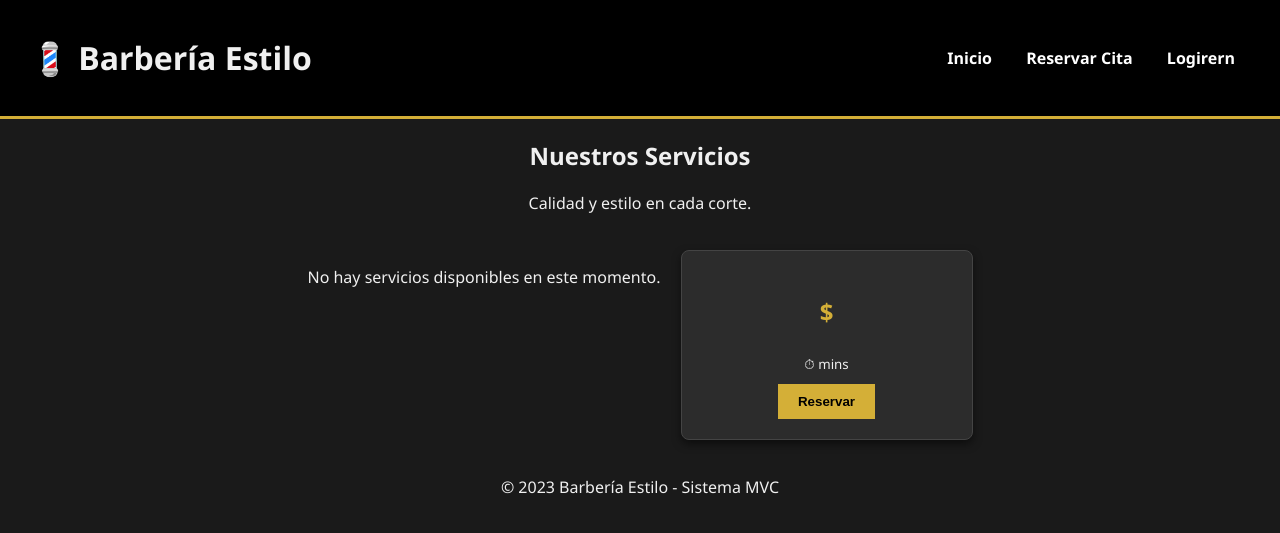
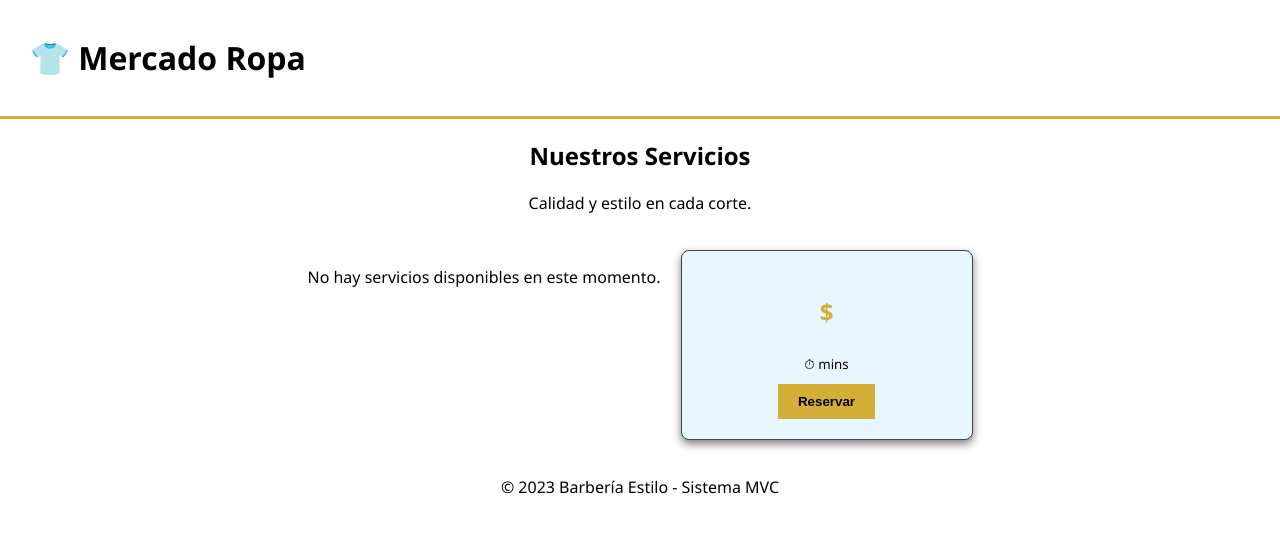
Before and after one commit to LKlukasLK/Proyecto-final, a PHP site: page /views/inicio.html in a window 1280 px wide. Shown: the top 533 px of the page. Run offline with PHP 8.4, Linux system fonts and the light colour scheme.

Commit message:
Correciones en estilos y vistas para el sitio web de la barbería, css actualizado para mejor apariencia y usabilidad.

```diff
--- a/controllers/HomeController.php
+++ b/controllers/HomeController.php
@@ -1,5 +1,5 @@
 <?php
-require_once 'models/ServicioModel.htm';
+require_once __DIR__ . '/../models/ServicioModel.php';
 
 class HomeController {
     public function index() {
@@ -8,7 +8,7 @@
         $servicios = $servicioModel->obtenerTodos();
 
         // 2. Cargar la vista y enviarle los datos
-        require_once 'views/inicio.html';
+        require_once __DIR__ . '/../views/inicio.html';
     }
 }
 ?>
--- a/models/BarberoModel.php
+++ b/models/BarberoModel.php
@@ -1,5 +1,5 @@
 <?php
-require_once 'config/db.php';
+require_once __DIR__.'/../config/db.php';
 
 class BarberoModel {
     public function obtenerTodos() {
--- a/models/CitaModel.php
+++ b/models/CitaModel.php
@@ -1,5 +1,5 @@
 <?php
-require_once 'config/db.php';
+require_once __DIR__.'/../config/db.php';
 
 class CitaModel {
     public function crearCita($usuario_id, $barbero_id, $servicio_id, $fecha_hora) {
--- a/models/ServicioModel.php
+++ b/models/ServicioModel.php
@@ -1,5 +1,5 @@
 <?php
-require_once 'config/db.php';
+require_once __DIR__ . '/../config/db.php';
 
 class ServicioModel {
     public function obtenerTodos() {
--- a/models/UsuarioModel.php
+++ b/models/UsuarioModel.php
@@ -1,5 +1,5 @@
 <?php
-require_once 'config/db.php';
+require_once __DIR__.'/../config/db.php';
 
 class UsuarioModel {
     public function verificarUsuario($email, $password) {
--- a/public/css/style.css
+++ b/public/css/style.css
@@ -1,13 +1,13 @@
 body {
     font-family: 'Segoe UI', Tahoma, Geneva, Verdana, sans-serif;
-    background-color: #1a1a1a;
-    color: #f0f0f0;
+    background-color: #ffffff;
+    color: #000000;
     margin: 0;
     text-align: center;
 }
 
 header {
-    background-color: #000;
+    background-color: #ffffff;
     padding: 20px;
     border-bottom: 3px solid #d4af37; /* Color dorado */
 }
@@ -28,7 +28,7 @@
 }
 
 .tarjeta {
-    background-color: #2c2c2c;
+    background-color: #e7f6ff;
     border: 1px solid #444;
     padding: 20px;
     width: 250px;
@@ -58,7 +58,7 @@
     margin: 50px auto;
     padding: 30px;
     border-radius: 10px;
-    box-shadow: 0 0 10px black;
+    box-shadow: 0 0 10px rgb(0, 0, 0);
     text-align: left;
 }
 
--- a/views/inicio.html
+++ b/views/inicio.html
@@ -5,12 +5,12 @@
     <meta name="viewport" content="width=device-width, initial-scale=1.0">
     <title>Barbería Estilo | Inicio</title>
     <!-- Vinculamos el CSS -->
-    <link rel="stylesheet" href="../public/css/style.css">
+    <link rel="stylesheet" href="public/css/style.css">
 </head>
 <body>
 
     <header>
-        <h1>💈 Barbería Estilo</h1>
+        <h1>👕 Mercado Ropa</h1>
         <nav>
             <a href="index.php?ver=inicio">Inicio</a>
             <a href="index.php?ver=reservar">Reservar Cita</a>
--- a/views/login.html
+++ b/views/login.html
@@ -3,7 +3,7 @@
 <head>
     <meta charset="UTF-8">
     <title>Login | Barbería Estilo</title>
-    <link rel="stylesheet" href="../public/css/style.css">
+    <link rel="stylesheet" href="public/css/style.css">
 </head>
 <body>
     <header>
--- a/views/reservar.html
+++ b/views/reservar.html
@@ -3,7 +3,7 @@
 <head>
     <meta charset="UTF-8">
     <title>Reservar | Barbería</title>
-    <link rel="stylesheet" href="../public/css/style.css">
+    <link rel="stylesheet" href="public/css/style.css">
 </head>
 <body>
     <header>
```
Also changed, not shown: controllers/CitaController.php (+4 -4 lines), controllers/LoginController.php (+4 -4 lines).
